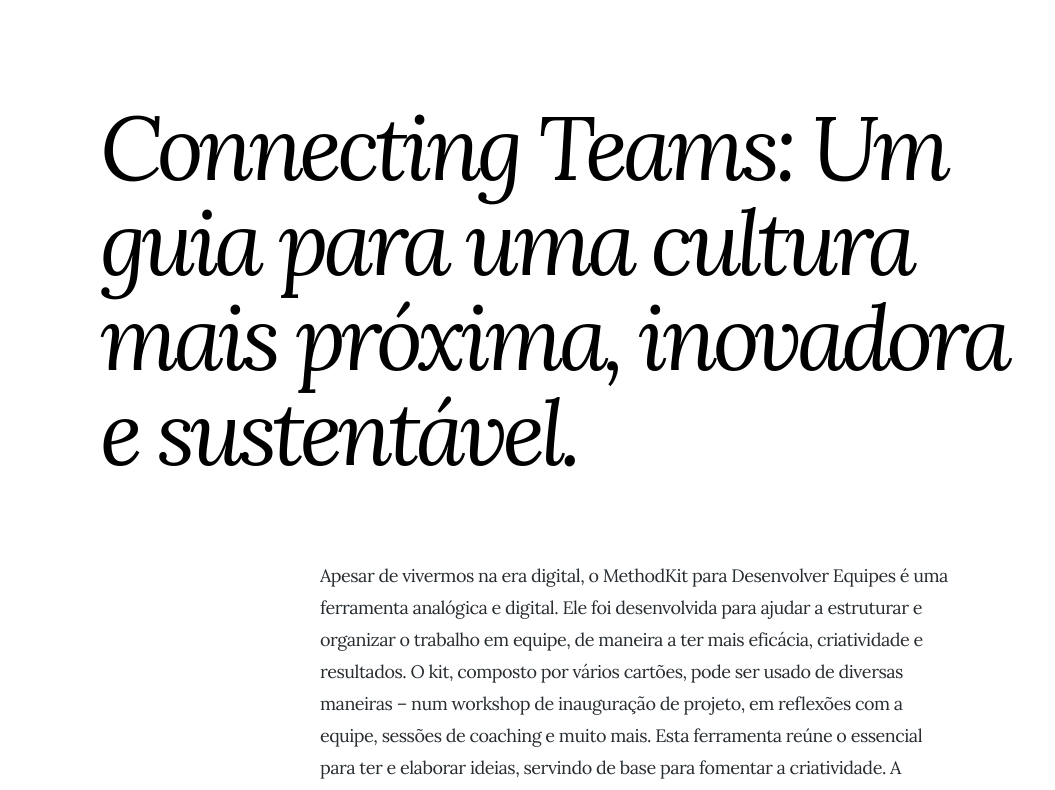
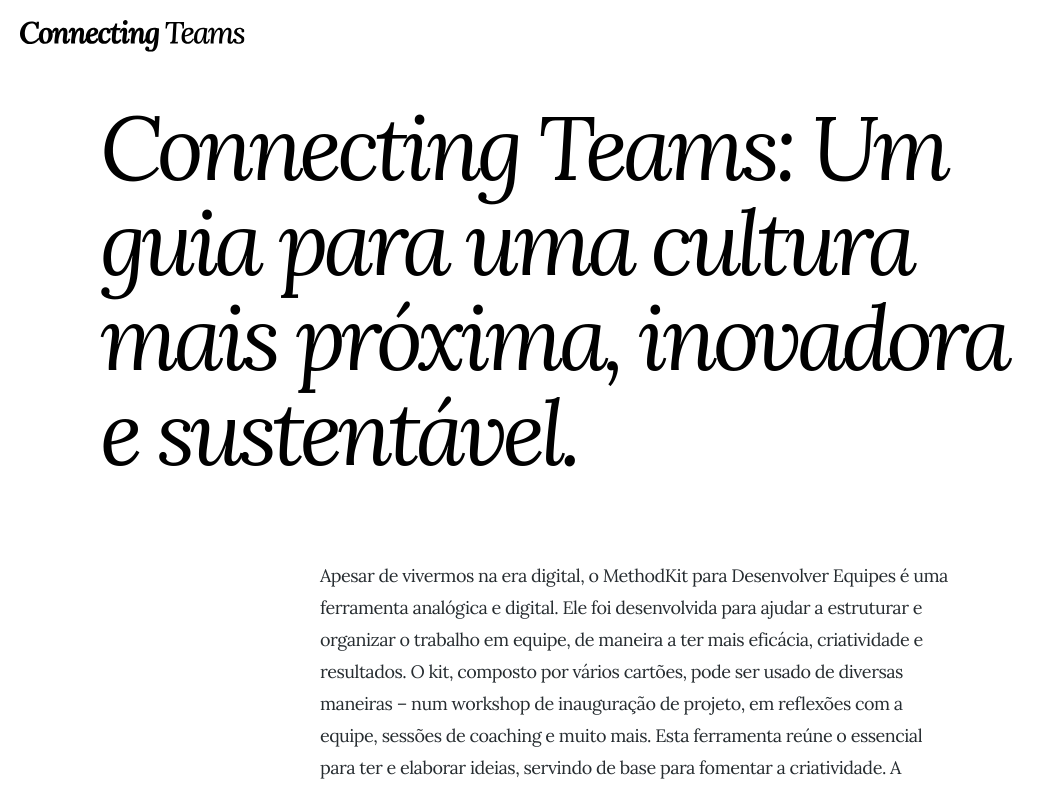
Before and after one commit to rsales/aware-design-manifest, a Vue app: page /metodo in a window 1280 px wide. Shown: the top 790 px of the page, without its empty margins (0-1055 px from the left). Built offline with nearby package versions, Linux system fonts and the light colour scheme.

Commit message:
Update Navbar.

```diff
--- a/src/views/Method.vue
+++ b/src/views/Method.vue
@@ -1,11 +1,11 @@
 <template>
   <div class="method">
+    <navbar :title="title" />
     <div class="PageHeader PageHeader--tertiary">
       <div class="Grid">
         <div class="PageHeader-Content">
           <h1 class="PageHeader-Title">
-            Connecting Teams: Um guia para uma cultura mais próxima, inovadora e
-            sustentável.
+            {{ title }}
           </h1>
         </div>
       </div>
@@ -165,8 +165,18 @@
 </template>
 
 <script>
+import Navbar from "@/components/Navbar.vue";
 export default {
-  name: "Method"
+  name: "Method",
+  components: {
+    Navbar
+  },
+  data() {
+    return {
+      title:
+        "Connecting Teams: Um guia para uma cultura mais próxima, inovadora e sustentável."
+    };
+  }
 };
 </script>
 
```
